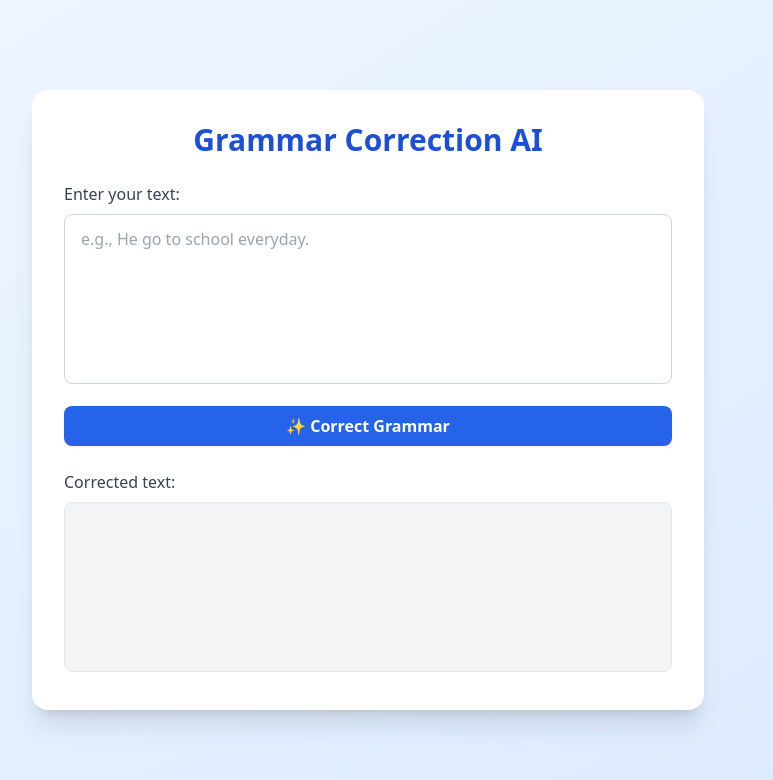
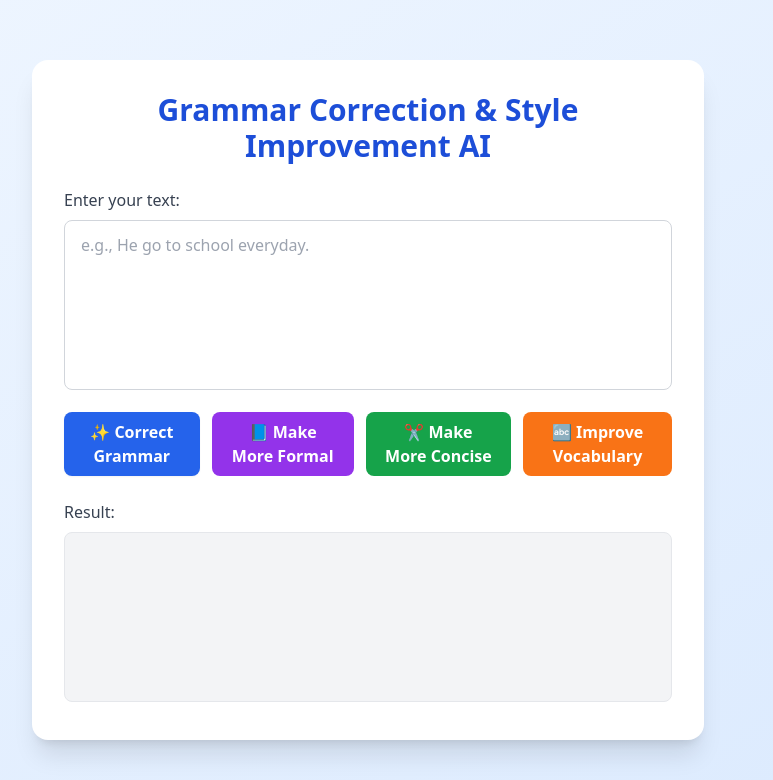
Before and after one commit to ArafathUIU/Scriptify-AI-Writing-Tool, a Flask app: page / in a window 1280 px wide. Shown: the top 780 px of the page, without its empty margins (272-1045 px from the left). Run offline with Flask 3, Linux system fonts and the light colour scheme; some libraries are stand-ins or nearby versions.

Commit message:
Complete grammar correction and text improvement features

```diff
--- a/app.py
+++ b/app.py
@@ -1,7 +1,10 @@
 from flask import Flask, render_template, request, jsonify
+from flask_cors import CORS
 from app.grammar_correction import correct_grammar
+from app.style_improvement import improve_text
 
 app = Flask(__name__)
+CORS(app)  # Optional, allows cross-origin requests if needed
 
 @app.route("/")
 def index():
@@ -12,10 +15,25 @@ def correct():
     try:
         data = request.get_json()
         text = data.get("text", "")
+        if not text:
+            return jsonify({"error": "No input text provided."}), 400
         corrected_text = correct_grammar(text)
         return jsonify({"corrected": corrected_text})
     except Exception as e:
         return jsonify({"error": str(e)}), 500
 
+@app.route("/improve", methods=["POST"])
+def improve():
+    try:
+        data = request.get_json()
+        text = data.get("text", "")
+        action = data.get("action", "")
+        if not text or not action:
+            return jsonify({"error": "Text and action are required."}), 400
+        improved_text = improve_text(text, action)
+        return jsonify({"result": improved_text})
+    except Exception as e:
+        return jsonify({"error": str(e)}), 500
+
 if __name__ == "__main__":
     app.run(debug=True)
--- a/requirements.txt
+++ b/requirements.txt
@@ -2,4 +2,7 @@ transformers
 torch
 sentencepiece
 flask
+flask-cors
 openai
+python-dotenv
+gunicorn
--- a/templates/index.html
+++ b/templates/index.html
@@ -25,7 +25,7 @@
 </head>
 <body class="bg-gradient-to-br from-blue-50 to-blue-100 min-h-screen flex items-center justify-center py-10 px-4">
   <div class="bg-white shadow-xl rounded-2xl p-8 max-w-2xl w-full fade-in">
-    <h1 class="text-3xl font-bold text-center text-blue-700 mb-6">Grammar Correction AI</h1>
+    <h1 class="text-3xl font-bold text-center text-blue-700 mb-6">Grammar Correction & Style Improvement AI</h1>
 
     <label for="inputText" class="block text-gray-700 font-medium mb-2">Enter your text:</label>
     <textarea
@@ -35,17 +35,37 @@
       class="w-full border border-gray-300 rounded-lg px-4 py-3 mb-4 text-gray-700 resize-none focus:ring-2 focus:ring-blue-500 transition"
     ></textarea>
 
-    <button
-      onclick="correctText()"
-      class="w-full bg-blue-600 hover:bg-blue-700 text-white font-semibold py-2 px-4 rounded-lg transition-all duration-200 shadow-sm hover:shadow-md"
-    >
-      ✨ Correct Grammar
-    </button>
+    <div class="flex flex-col gap-3 sm:flex-row sm:justify-between mb-4">
+      <button
+        onclick="correctText()"
+        class="w-full sm:w-auto bg-blue-600 hover:bg-blue-700 text-white font-semibold py-2 px-4 rounded-lg transition-all duration-200 shadow-sm hover:shadow-md"
+      >
+        ✨ Correct Grammar
+      </button>
+      <button
+        onclick="improveTextStyle('formal')"
+        class="w-full sm:w-auto bg-purple-600 hover:bg-purple-700 text-white font-semibold py-2 px-4 rounded-lg transition"
+      >
+        📘 Make More Formal
+      </button>
+      <button
+        onclick="improveTextStyle('concise')"
+        class="w-full sm:w-auto bg-green-600 hover:bg-green-700 text-white font-semibold py-2 px-4 rounded-lg transition"
+      >
+        ✂️ Make More Concise
+      </button>
+      <button
+        onclick="improveTextStyle('vocabulary')"
+        class="w-full sm:w-auto bg-orange-500 hover:bg-orange-600 text-white font-semibold py-2 px-4 rounded-lg transition"
+      >
+        🔤 Improve Vocabulary
+      </button>
+    </div>
 
-    <div id="loading" class="text-center my-3 text-blue-600 font-medium hidden">Correcting...</div>
+    <div id="loading" class="text-center my-3 text-blue-600 font-medium hidden">Processing...</div>
     <div id="error" class="text-center my-3 text-red-500 font-medium hidden"></div>
 
-    <label for="outputText" class="block text-gray-700 font-medium mt-6 mb-2">Corrected text:</label>
+    <label for="outputText" class="block text-gray-700 font-medium mt-6 mb-2">Result:</label>
     <textarea
       id="outputText"
       rows="6"
@@ -94,6 +114,46 @@
         error.classList.remove("hidden");
       }
     }
+
+    async function improveTextStyle(type) {
+      const input = document.getElementById("inputText").value.trim();
+      const output = document.getElementById("outputText");
+      const loading = document.getElementById("loading");
+      const error = document.getElementById("error");
+
+      output.value = "";
+      error.classList.add("hidden");
+
+      if (!input) {
+        error.textContent = "Please enter some text first.";
+        error.classList.remove("hidden");
+        return;
+      }
+
+      loading.classList.remove("hidden");
+
+      try {
+        const response = await fetch("/improve", {
+          method: "POST",
+          headers: { "Content-Type": "application/json" },
+          body: JSON.stringify({ text: input, action: type })
+        });
+
+        const result = await response.json();
+        loading.classList.add("hidden");
+
+        if (response.ok && result.result) {
+          output.value = result.result;
+        } else {
+          error.textContent = result.error || "Something went wrong.";
+          error.classList.remove("hidden");
+        }
+      } catch (err) {
+        loading.classList.add("hidden");
+        error.textContent = "Network error: " + err.message;
+        error.classList.remove("hidden");
+      }
+    }
   </script>
 </body>
 </html>
```
